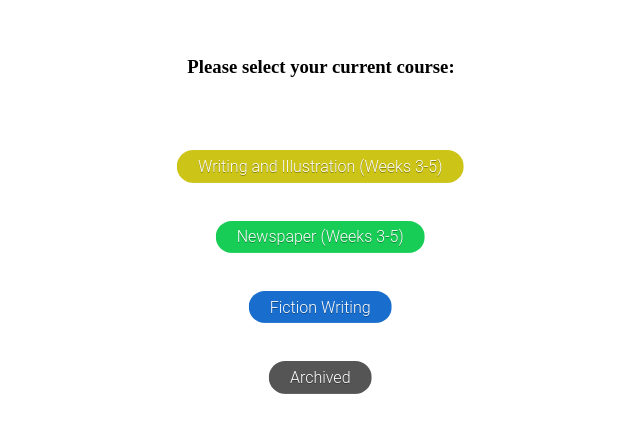
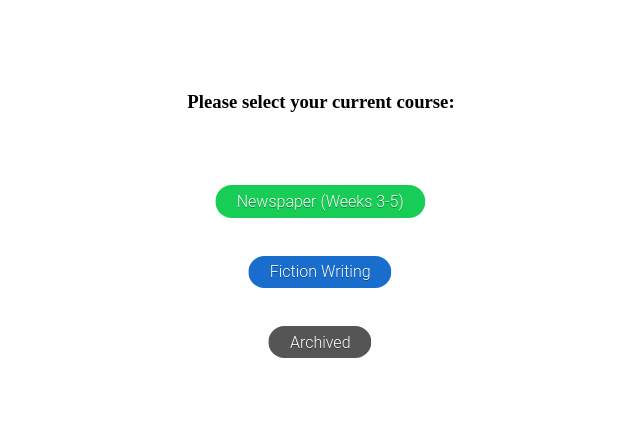
Before and after one commit to JonahPitcher/dsawrite, a plain HTML site: page index.html in a window 1280 px wide. Shown: the part 184-616 px from the top of the page, without its empty margins (319-959 px from the left). Drawn offline with Linux system fonts and the light colour scheme.

Commit message:
Writing and Illustration doesn't exist now, oh

```diff
--- a/index.html
+++ b/index.html
@@ -52,10 +52,6 @@ a.button:hover{
 
 <br/><br/><br/>
 
-<a href="https://drive.google.com/drive/folders/17LlGuOKQAy-helShlKOsVyjIGUxixLmI" class="button" style="background-color:#cdc418">Writing and Illustration (Weeks 3-5)</a>
-
-<br/><br/><br/>
-
 <a href="https://drive.google.com/drive/folders/1bpELcwfHgDQnNkQ9t4hY2e1o88m7l4MY" class="button" style="background-color:#18cd55">Newspaper (Weeks 3-5)</a>
 
 <br/><br/><br/>
```
